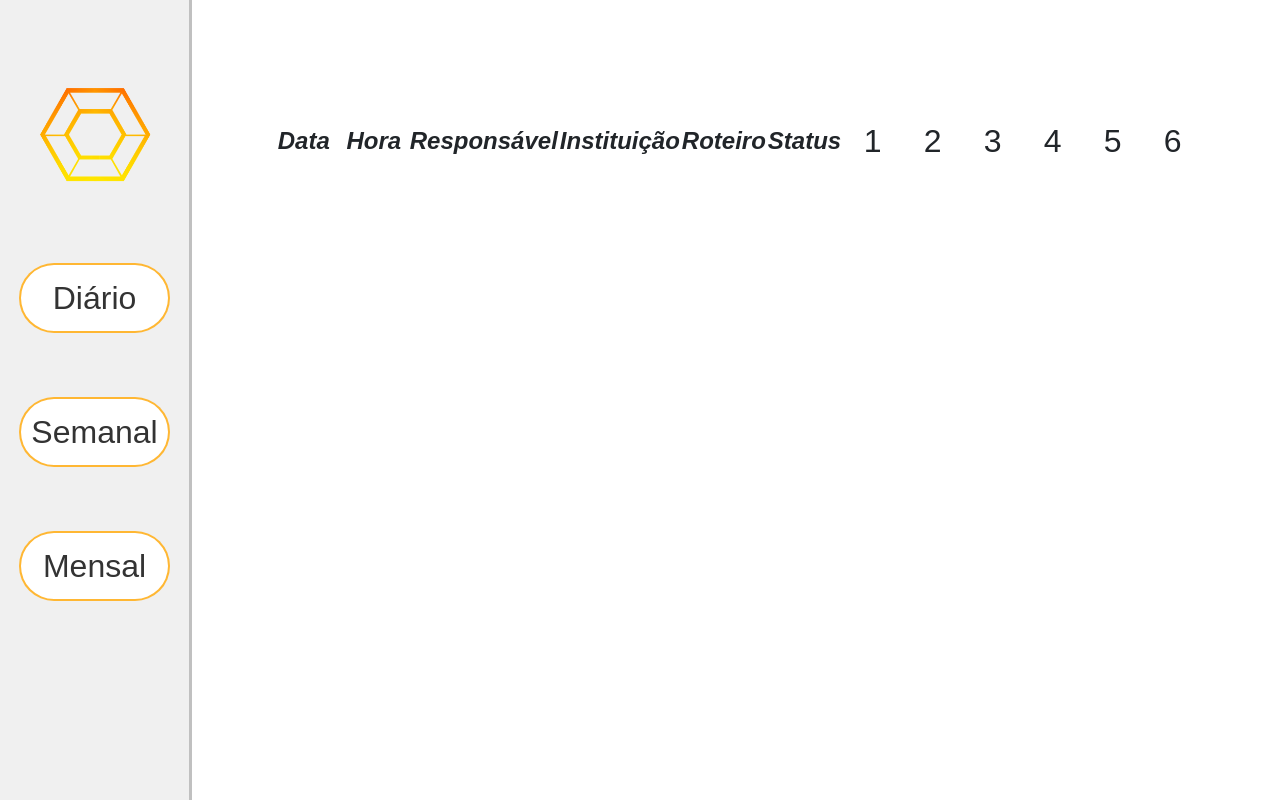
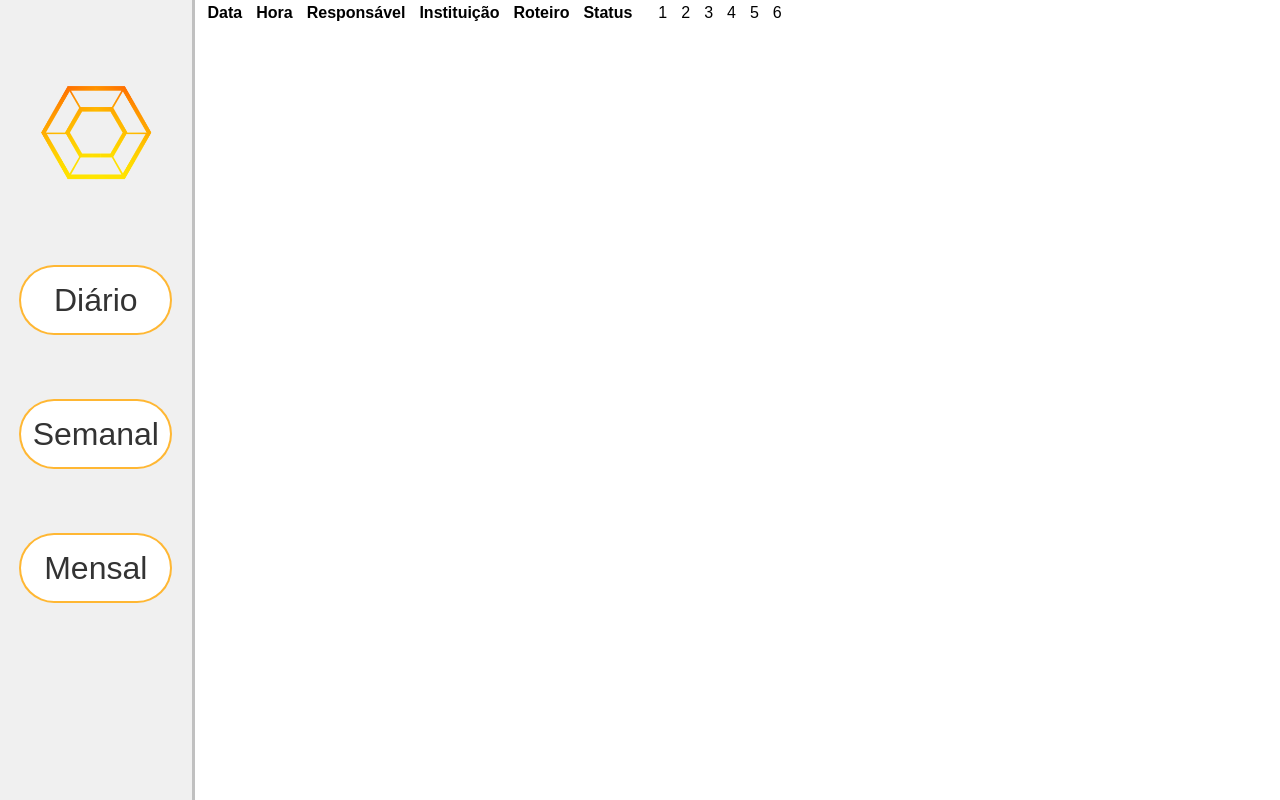
Before and after one commit to MentesInovadoras/PracaDaCiencia-FrontEnd, a React (Vite) app: page / in a window 1280 px wide. Built offline with nearby package versions, Linux system fonts and the light colour scheme.

Commit message:
feature(PRACA):

```diff
--- a/index.html
+++ b/index.html
@@ -2,7 +2,6 @@
 <html lang="en">
   <head>
     <meta charset="UTF-8" />
-    <link href="https://cdn.jsdelivr.net/npm/bootstrap@5.3.3/dist/css/bootstrap.min.css" rel="stylesheet" integrity="sha384-QWTKZyjpPEjISv5WaRU9OFeRpok6YctnYmDr5pNlyT2bRjXh0JMhjY6hW+ALEwIH" crossorigin="anonymous">
     <meta name="viewport" content="width=device-width, initial-scale=1.0" />
     <title>Praça da Ciencia</title>
   </head>
@@ -10,5 +9,4 @@
     <div id="root"></div>
     <script type="module" src="/src/main.jsx"></script>
   </body>
-  <script src="https://cdn.jsdelivr.net/npm/bootstrap@5.3.3/dist/js/bootstrap.bundle.min.js" integrity="sha384-YvpcrYf0tY3lHB60NNkmXc5s9fDVZLESaAA55NDzOxhy9GkcIdslK1eN7N6jIeHz" crossorigin="anonymous"></script>
 </html>
--- a/src/components/AvailableTimes.jsx
+++ b/src/components/AvailableTimes.jsx
@@ -27,6 +27,7 @@ export default function AvailableTimes() {
                     <tr key={rowIndex}>
                         {row.map((time, index) => (
                             <td
+                                id='td'
                                 key={index}
                                 className={`available_hours ${selectedTime === time ? 'selected' : ''}`}
                                 onClick={() => handleTimeClick(time)}
--- a/src/components/NumberTable.jsx
+++ b/src/components/NumberTable.jsx
@@ -73,12 +73,13 @@ export default function NumberTable() {
                 <tbody>
                     <tr>
                         {days.map((d, index) => (
-                            <th key={index}>{d.dayOfWeek}</th>
+                            <th className='th' key={index}>{d.dayOfWeek}</th>
                         ))}
                     </tr>
                     <tr>
                         {days.map((d, index) => (
                             <td
+                                id='td'
                                 key={index}
                                 className={`${d.isPast || d.isMonday ? "disabled_day" : ""} ${selectedDate && selectedDate.getTime() === d.date.getTime() ? "selected_day" : ""}`}
                                 onClick={() => handleDayClick(d)}
--- a/src/pages/ADMbase/ADMbase.css
+++ b/src/pages/ADMbase/ADMbase.css
@@ -43,13 +43,3 @@
     background-color: rgba(255, 166, 0, 0.8);
     color: white;
 }
-
-.content {
-    display: grid;
-    grid-template-rows: 1fr 3fr;
-    height: 100vh;
-    width: 85%;
-    padding: 7vh 3vw;
-    background-color: white;
-    gap: 10px;
-}
--- a/src/pages/ADMbase/index.jsx
+++ b/src/pages/ADMbase/index.jsx
@@ -21,11 +21,9 @@ export default function adm () {
             <button>Mensal</button>
         </div>
     </aside>
-    <main className='content'>
         {/* <Diario/> */}
         <Semanal/>
         {/* <Mensal/> */}
-    </main>
 
 </div>
 </>
--- a/src/pages/ADMdiario/ADMdiario.css
+++ b/src/pages/ADMdiario/ADMdiario.css
@@ -20,3 +20,13 @@
     width: 500px;
     height: 200px;
 }
+
+.content {
+    display: grid;
+    grid-template-rows: 1fr 3fr;
+    height: 100vh;
+    width: 85%;
+    padding: 7vh 3vw;
+    background-color: white;
+    gap: 10px;
+}
--- a/src/pages/ADMdiario/index.jsx
+++ b/src/pages/ADMdiario/index.jsx
@@ -6,6 +6,7 @@ import './ADMdiario.css'
 export default function diario(){
     return(
 <>
+<main className='content'>
     <div className='data'>
         <button id="prevDay">&lt;</button>
         <h1 className='ADM_selected_day'>Dia atual</h1>
@@ -17,6 +18,7 @@ export default function diario(){
         <h1>card3</h1>
         <h1>card4</h1>
     </div>
+</main>
 </>
 );
 }
--- a/src/pages/ADMsemanal/ADMsemanal.css
+++ b/src/pages/ADMsemanal/ADMsemanal.css
@@ -0,0 +1,15 @@
+.semanalTable{
+    display: flex;
+    align-items: baseline;
+    justify-content:left;
+    height: 100vh;
+    width: 85vw;
+    background-color: white;
+    gap: 10px;
+
+
+}
+
+.tableSemanal{
+    display: flex;
+}
--- a/src/pages/ADMsemanal/index.jsx
+++ b/src/pages/ADMsemanal/index.jsx
@@ -3,8 +3,8 @@ import './ADMsemanal.css'
 export default function semanal(){
     return(
     <>
-
-        <table>
+<main className='semanalTable'>
+    <table className=''>
         <tr>
             <th>Data</th>
             <th>Hora</th>
@@ -22,7 +22,7 @@ export default function semanal(){
             <td>6</td>
         </tr>
     </table>
-
+</main>
     </>
     )
 }
--- a/src/pages/WeekCalendar/weekCalendar.css
+++ b/src/pages/WeekCalendar/weekCalendar.css
@@ -42,7 +42,7 @@ h2{
     text-transform: uppercase;
 }
 
-th{
+#th{
     font-size: x-large;
     height: 60px;
     width: 70px;
@@ -50,7 +50,7 @@ th{
 
 }
 
-td{
+#td{
     border: 1px solid #ffffff;
     height: 60px;
     width: 60px;
@@ -60,7 +60,7 @@ td{
     cursor: pointer;
     transition: border 0.1s, background-color 0.2s;
 }
-td:hover{
+#td:hover{
     border: 3px solid rgba(255, 117, 1, 1); /* Borda mais grossa e visível */
     background-color: rgba(255, 117, 1, 0.1); /* Opcional: mudar o fundo para destacar */
 }
```
Lines whose indentation alone changed are shown as unchanged.
